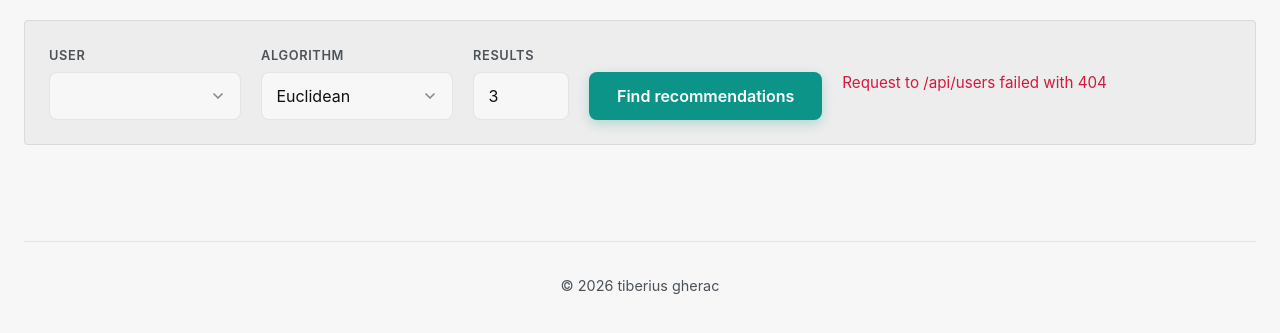
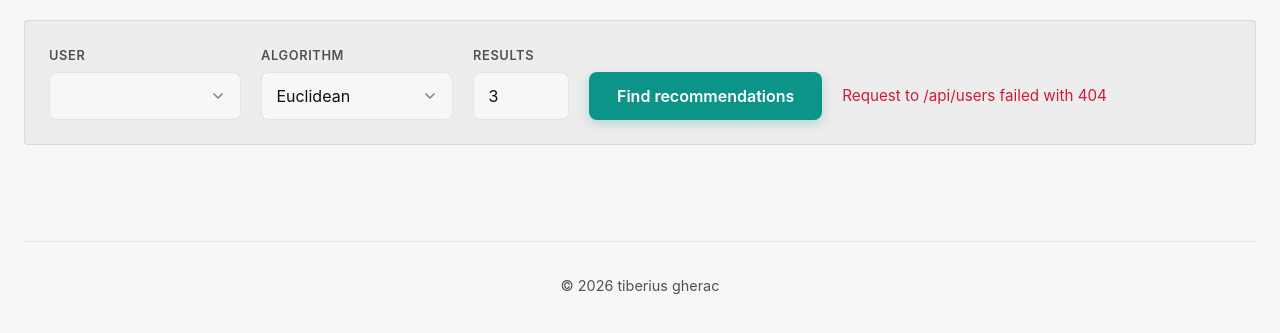
Before and after one commit to TiberiusGh/movie-recommender, a plain HTML site: page web/index.html in a window 1280 px wide. Shown: the part 477-810 px from the top of the page. Drawn offline with Linux system fonts and the light colour scheme; no server answers; a web font is replaced by a local one.

Commit message:
Update status component styling for improved alignment

```diff
--- a/web/styles.css
+++ b/web/styles.css
@@ -220,7 +220,7 @@ button:disabled {
 .status {
   font-size: 0.95rem;
   color: var(--color-text-muted);
-  align-self: center;
+  line-height: 3rem;
 }
 
 .status.error {
```
